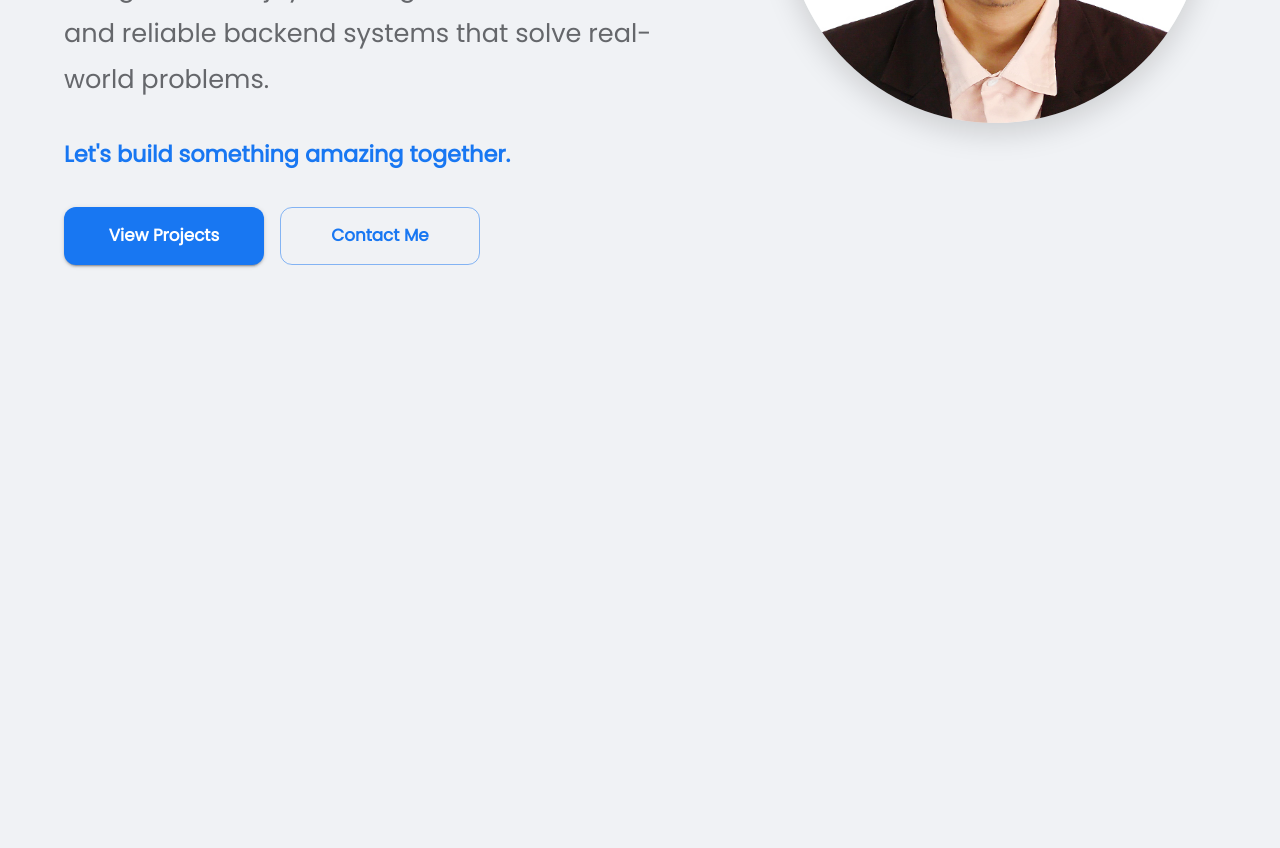
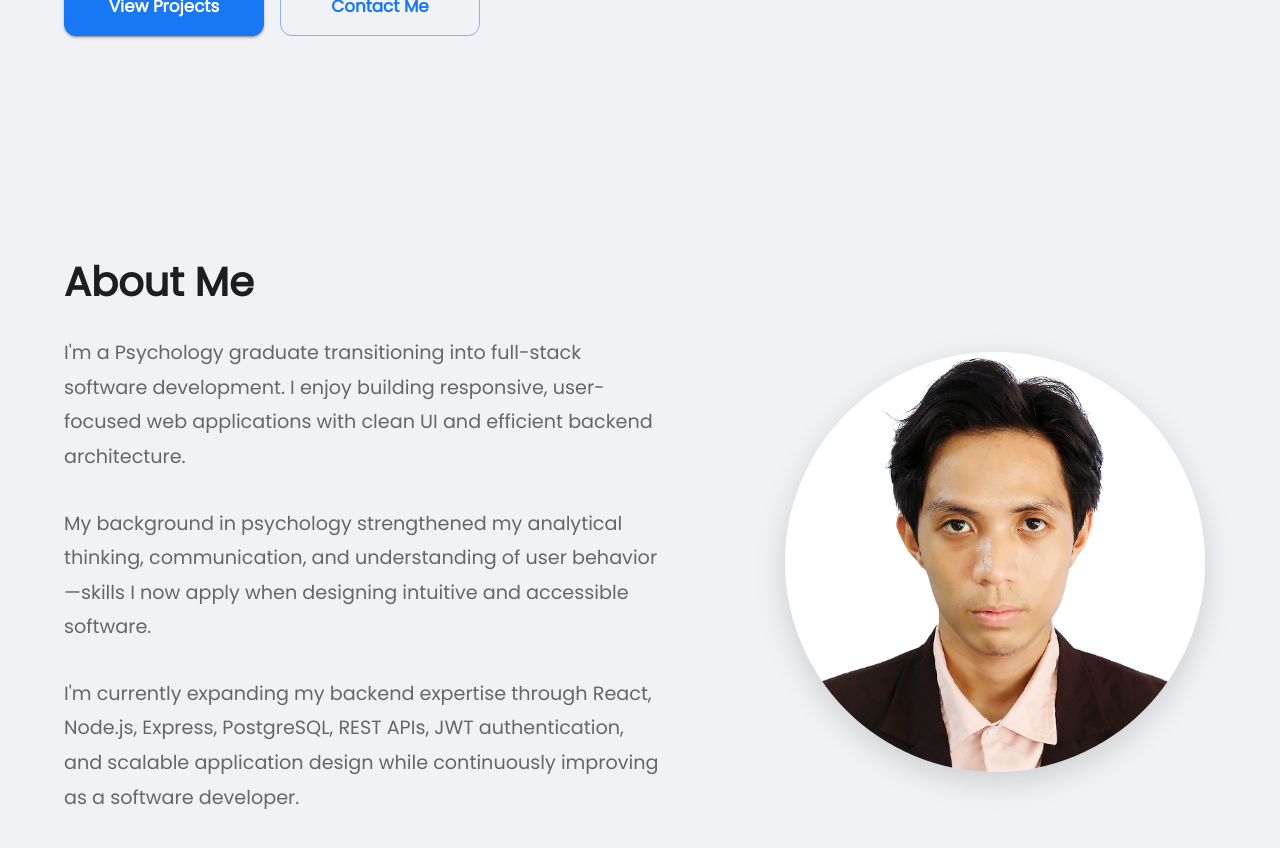
Before and after one commit to razonjericho/HTML-and-CSS-Web-Portfolio, a React (Vite) app in the folder web-portfolio/: page / in a window 1280 px wide. Shown: the part 640-1488 px from the top of the page. Before the commit the page ends 1017 px from the top, so only its background shows below. Built offline with nearby package versions, Linux system fonts and the light colour scheme.

Commit message:
refactor: redesign hero and about section layouts

```diff
--- a/web-portfolio/src/App.jsx
+++ b/web-portfolio/src/App.jsx
@@ -1,6 +1,7 @@
 import React from "react";
 import Header from "./components/Header/Header";
 import Hero from "./sections/Hero/Hero";
+import About from "./sections/About/About";
 import { Button, Card, CardContent, Typography, Container } from "@mui/material";
 
 function App() {
@@ -10,6 +11,7 @@ function App() {
       <Header />
       <main>
         <Hero />
+        <About />
       </main>
     </div>
 
--- /dev/null
+++ b/web-portfolio/src/sections/About/About.jsx
@@ -0,0 +1,183 @@
+import React from "react";
+import { Container, Box, Typography, Grid } from "@mui/material";
+import ProfileImage from "../../assets/Images/Profile/Profile.jpg";
+
+function About() {
+    return (
+        <Box
+            component="section"
+            id="about"
+            sx={{
+                py: {
+                    xs: 8,
+                    md: 12,
+                },
+            }}
+        >
+            <Container maxWidth="lg">
+                <Grid
+                    container
+                    spacing={{
+                        xs: 6,
+                        md: 8,
+                    }}
+                    sx={{
+                        alignItems:"center",
+                    }}
+                >
+                    <Grid
+                        size={{
+                            xs: 12,
+                            md: 7,
+                        }}
+                    >
+                        <Typography
+                            variant="h2"
+                            sx={{
+                                mb: 2,
+
+                                fontSize: {
+                                    xs: "2.8rem",
+                                    sm: "3.5rem",
+                                    md: "4.5rem",
+                                    lg: "2.5rem",
+                                },
+
+                                fontWeight: 700,
+
+                                lineHeight: 1.1,
+
+                                py: {
+                                    xs: 8,
+                                    md: 12,
+                                    lg: 2,
+                                },
+                            }}
+                        >
+                            About Me
+                        </Typography>
+
+                        <Box
+                            sx={{
+                                maxWidth: 720,
+                                mb: 8,
+                            }}
+                        >
+
+                            <Typography
+                                variant="body1"
+                                sx={{
+                                    color:"text.secondary",
+                                    maxWidth: 600,
+
+                                    mb: 4,
+
+                                    fontSize: {
+                                        xs: "1rem",
+                                        sm: "1.1rem",
+                                        md: "1.6rem",
+                                        lg: "1.2rem",
+                                    },
+
+                                    lineHeight: 1.8,
+                                }}
+                            >
+                                I'm a Psychology graduate transitioning into full-stack
+                                software development. I enjoy building responsive,
+                                user-focused web applications with clean UI and efficient
+                                backend architecture.
+                            </Typography>
+
+                            <Typography
+                                variant="body1"
+                                sx={{
+                                    color:"text.secondary",
+                                    maxWidth: 600,
+
+                                    mb: 4,
+
+                                    fontSize: {
+                                        xs: "1rem",
+                                        sm: "1.1rem",
+                                        md: "1.6rem",
+                                        lg: "1.2rem",
+                                    },
+
+                                    lineHeight: 1.8,
+                                }}
+                            >
+                                My background in psychology strengthened my analytical
+                                thinking, communication, and understanding of user
+                                behavior—skills I now apply when designing intuitive and
+                                accessible software.
+                            </Typography>
+
+                            <Typography
+                                variant="body1"
+                                sx={{
+                                    color:"text.secondary",
+                                    maxWidth: 600,
+
+                                    mb: 4,
+
+                                    fontSize: {
+                                        xs: "1rem",
+                                        sm: "1.1rem",
+                                        md: "1.6rem",
+                                        lg: "1.2rem",
+                                    },
+
+                                    lineHeight: 1.8,
+                                }}
+                            >
+                                I'm currently expanding my backend expertise through
+                                React, Node.js, Express, PostgreSQL, REST APIs, JWT
+                                authentication, and scalable application design while
+                                continuously improving as a software developer.
+                            </Typography>
+                        </Box>
+                    </Grid>
+
+                    <Grid
+                        size={{
+                            xs: 12,
+                            md: 5,
+                        }}
+                    >
+                        <Box
+                            sx={{
+                                display: "flex",
+                                justifyContent: "center",
+                            }}
+                        >
+                            <Box
+                                component="img"
+                                src={ProfileImage}
+                                alt="Jericho Pete Razon"
+                                sx={{
+                                    width: {
+                                        xs: 250,
+                                        sm: 320,
+                                        md: 360,
+                                        lg: 420,
+                                    },
+
+                                    aspectRatio: "1",
+
+                                    objectFit: "cover",
+
+                                    borderRadius: "50%",
+
+                                    boxShadow:
+                                        "0 10px 30px rgba(0,0,0,0.15)",
+                                }}
+                            />
+                        </Box>
+                    </Grid>
+                </Grid>
+            </Container>
+        </Box>
+    );
+}
+
+export default About;
--- a/web-portfolio/src/sections/Hero/Hero.jsx
+++ b/web-portfolio/src/sections/Hero/Hero.jsx
@@ -1,6 +1,6 @@
 import React from "react";
 import { Container, Grid, Box, Typography, Button, Stack } from "@mui/material";
-import ProfileImage from "../../assets/Images/Profile/Profile.jpg";
+import CodeRoundedIcon from "@mui/icons-material/CodeRounded";
 
 function Hero() {
     return (
@@ -58,7 +58,7 @@ function Hero() {
                                     xs: "2.8rem",
                                     sm: "3.5rem",
                                     md: "4.5rem",
-                                    lg: "5rem",
+                                    lg: "3rem",
                                 },
 
                                 fontWeight: 700,
@@ -81,6 +81,7 @@ function Hero() {
                                     xs: "1.2rem",
                                     sm: "1.8rem",
                                     md: "2.2rem",
+                                    lg: "1.8rem",
                                 },
                             }}
                         >
@@ -99,6 +100,7 @@ function Hero() {
                                     xs: "1rem",
                                     sm: "1.1rem",
                                     md: "1.6rem",
+                                    lg: "1.2rem",
                                 },
 
                                 lineHeight: 1.8,
@@ -119,6 +121,7 @@ function Hero() {
                                     xs: "0.9rem",
                                     sm: "1.1rem",
                                     md: "1.4rem",
+                                    lg: "1.2rem",
                                 },
 
                                 fontWeight: 600,
@@ -213,36 +216,33 @@ function Hero() {
                             xs: 12,
                             md: 5,
                         }}
+                        sx={{
+                            display: {
+                                xs: "none",
+                                md: "flex",
+                            },
+                        }}
                     >
                         <Box
                             sx={{
+                                width: 320,
+                                height: 320,
+                                borderRadius: "50%",
+                                background:
+                                    "linear-gradient(135deg, rgba(37,99,235,0.08), rgba(37,99,235,0.02))",
                                 display: "flex",
                                 justifyContent: "center",
+                                alignItems: "center",
                             }}
                         >
-                            <Box
-                                component="img"
-                                src={ProfileImage}
-                                alt="Jericho Pete Razon"
+                            <CodeRoundedIcon
                                 sx={{
-                                    width: {
-                                        xs: 250,
-                                        sm: 320,
-                                        md: 360,
-                                        lg: 420,
-                                    },
-
-                                    aspectRatio: "1",
-
-                                    objectFit: "cover",
-
-                                    borderRadius: "50%",
-
-                                    boxShadow:
-                                        "0 10px 30px rgba(0,0,0,0.15)",
+                                    fontSize: 120,
+                                    color: "primary.main",
                                 }}
                             />
                         </Box>
+
                     </Grid>
                 </Grid>
             </Container>
```
